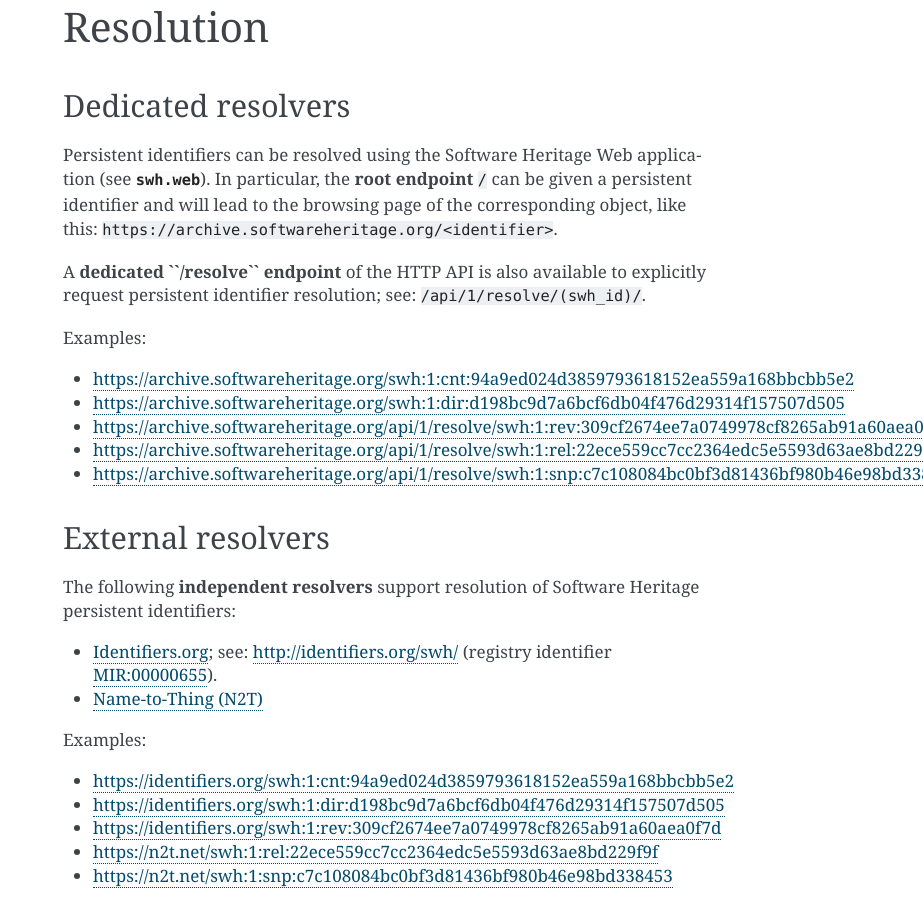
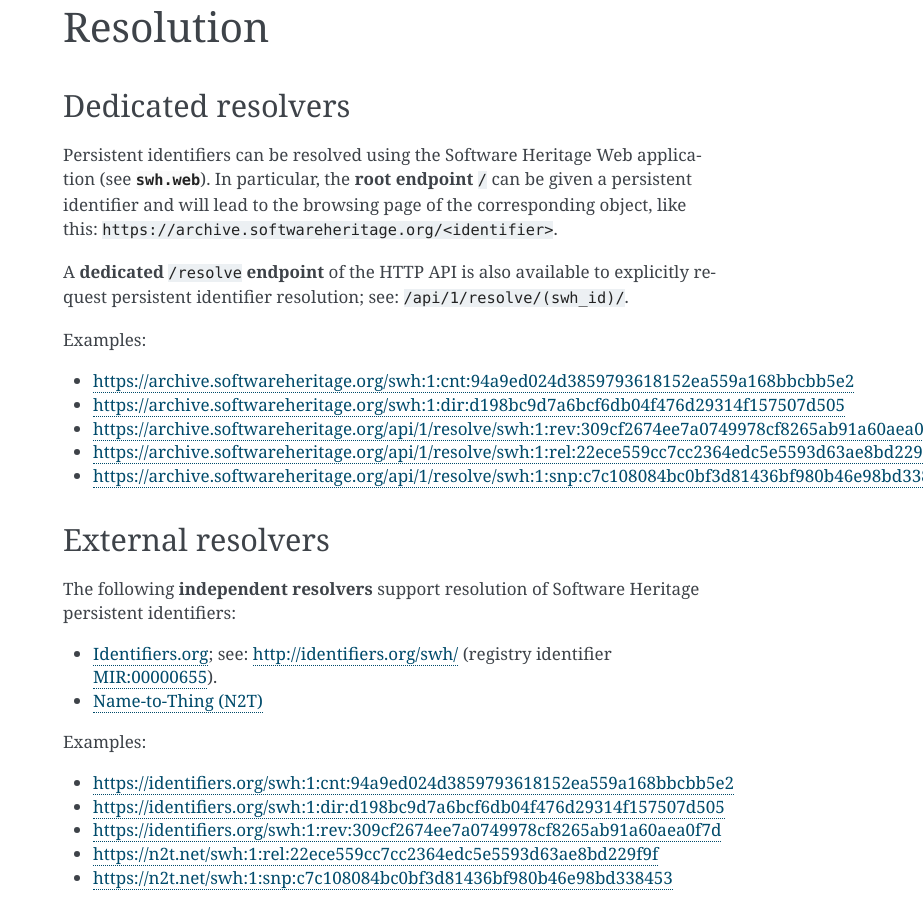
Before and after one commit to SoftwareHeritage/swh-model, a Sphinx documentation site: the page built from docs/persistent-identifiers.rst, in a window 1280 px wide and 900 px high, scrolled down 3447 px. Shown: the whole window, without its empty margins (357-1280 px from the left). Built offline with Sphinx 7.4.7, drawn with Linux system fonts in a browser that asks for light colours; cross-references to code outside the pages are shown as plain code.

Commit message:
docs: fix a rst formatting problem
double back-quote (``) are not interpreted when inside a emphasis block.

```diff
--- a/docs/persistent-identifiers.rst
+++ b/docs/persistent-identifiers.rst
@@ -189,7 +189,7 @@
 of the corresponding object, like this:
 ``https://archive.softwareheritage.org/<identifier>``.
 
-A **dedicated ``/resolve`` endpoint** of the HTTP API is also available to
+A **dedicated** ``/resolve`` **endpoint** of the HTTP API is also available to
 explicitly request persistent identifier resolution; see:
 :http:get:`/api/1/resolve/(swh_id)/`.
 
```
